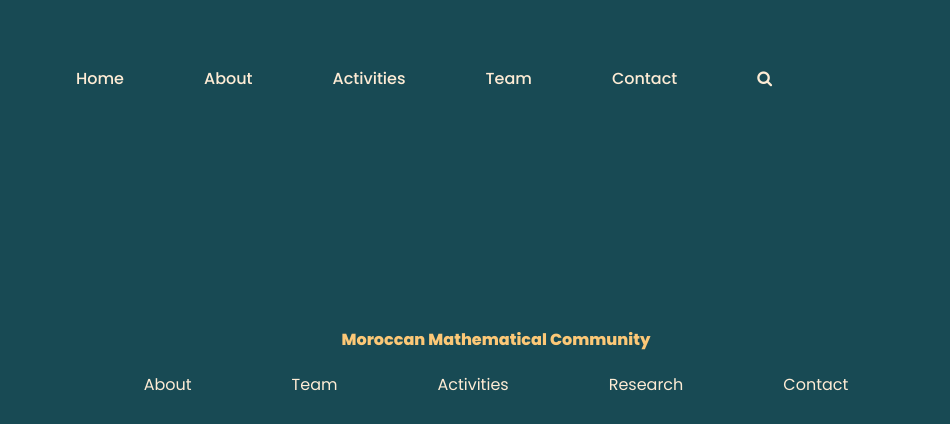
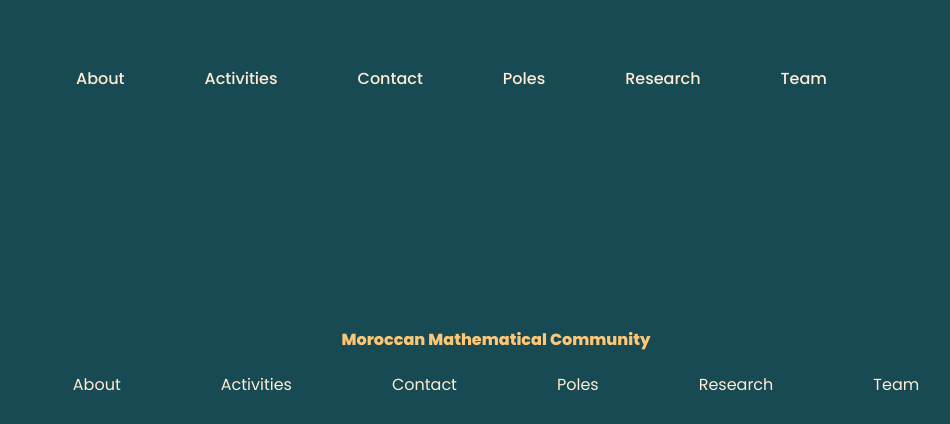
Before and after one commit to MMC-2022/mmc, a plain HTML site: page html/poles.html in a window 1280 px wide. Shown: the top 424 px of the page, 144-1094 px from the left. Drawn offline with Linux system fonts and the light colour scheme.

Commit message:
Modification de la barre de navigation

```diff
--- a/html/joinus.html
+++ b/html/poles.html
@@ -17,12 +17,15 @@
         </div>
         <nav>
             <ul>
-                <li><a href="../index.html">Home</a></li>
-                <li><a href="about.html">About</a></li>
-                <li><a href="activities.html">Activities</a></li>
-                <li><a href="team.html">Team</a></li>
-                <li><a href="contact.html">Contact</a></li>
-                <li><a href="#" onclick="openSearch()"><i class="fa fa-search"></i></a></li>
+               <li><a href="about.html">About</a></li>
+               <li><a href="activities.html">Activities</a></li>
+               <li><a href="contact.html">Contact</a></li>
+               <li><a href="poles.html">Poles</a></li>
+               <li><a href="research.html">Research</a></li>
+               <li><a href="team.html">Team</a></li>
+
+            <!-- search button  -->
+                <!-- <li><a href="#" onclick="openSearch()"  ><i class="fa fa-search"></i></a></li> -->
             </ul>
         </nav>
         <div id="myOverlay" class="overlay">
@@ -46,11 +49,12 @@
         <p class="title_footer">Moroccan Mathematical Community</p>
         <div class="NavLinks">
             <ul>
-                <li><a href="about.html">About</a></li>
-                <li><a href="team.html">Team</a></li>
-                <li><a href="activities.html">Activities</a></li>
-                <li><a href="research.html">Research</a></li>
-                <li><a href="contact.html">Contact</a></li>
+               <li><a href="about.html">About</a></li>
+               <li><a href="activities.html">Activities</a></li>
+               <li><a href="contact.html">Contact</a></li>
+               <li><a href="poles.html">Poles</a></li>
+               <li><a href="research.html">Research</a></li>
+               <li><a href="team.html">Team</a></li>
             </ul>
         </div>
         <div class="ContatLink">
```
Also changed, not shown: html/about.html (+10 -6 lines), html/activities.html (+10 -6 lines), html/contact.html (+10 -6 lines), html/research.html (+10 -6 lines), html/team.html (+10 -6 lines), index.html (+13 -7 lines).
